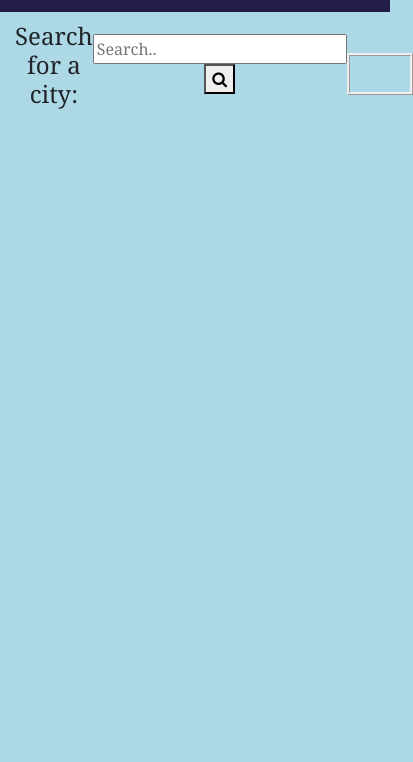
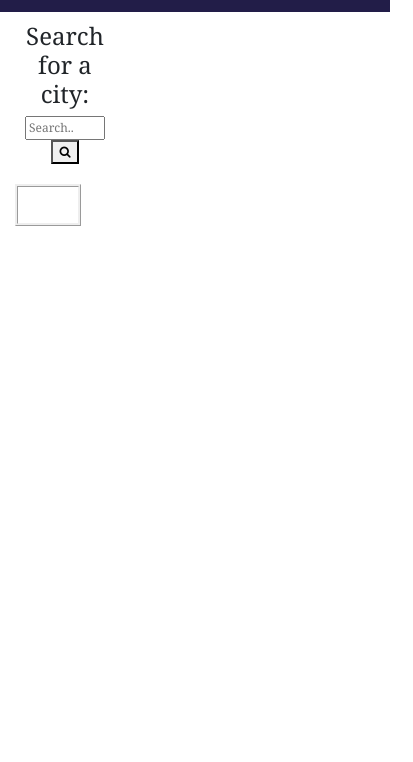
Before and after one commit to Chib1co/WeatherForecast_Yourcity, a plain HTML site: page index.html in a window 390 px wide. Shown: the part 82-844 px from the top of the page, 413 px wide, since content can reach past the window. Drawn offline with nearby package versions, Linux system fonts and the light colour scheme.

Commit message:
fixing layout

```diff
--- a/index.html
+++ b/index.html
@@ -24,7 +24,7 @@
 <!--search city and adding to the list-->
 <div class="conteiner">
 
-    <div slass="row">
+    <div class="row weatherItems">
         <!--searching a city-->
         <div class="col-4 city-search">
             <h4 style="margin-top:10px">Search for a city: </h4>
--- a/style.css
+++ b/style.css
@@ -40,10 +40,16 @@ body{
 }
 
 .city-info{
+    margin-top: 20px;
     border: ridge;
     padding-left: 10px;
     padding-top: 10px;
     padding-bottom: 10px;
+}
+
+.weatherItems{
+    margin-left: auto;
+    margin-right: auto;
 }
 
 .dateOfcity {
@@ -57,7 +63,7 @@ body{
 
  .card{
      margin-right: 5px;
-     font-size: 12px;
+     font-size: 14px;
      background-color: skyblue;
 
  }
@@ -72,23 +78,21 @@ body{
 
  @media only screen and (max-width: 760px) {
     body {
-      background-color: lightblue;
+      font-size: 12px;
     }
     .city-search{
         width: auto;
-        display: flex;
         align-items: center;
         text-align: center;
 
     }
     .city-list{
+        font-size: 14px;
         width: auto;
-        display: flex;
         align-items: center;
     }
     .fiveDaysCard{
         flex-wrap: nowrap;
-        display: flex;
 
     }
 
@@ -99,5 +103,14 @@ body{
         margin-bottom: 10px;
         width: auto;
       }
+      .cityname {
+          width: 80px
+      }
+
+      /* .weatherItems{
+        display: flex;
+        margin-left: auto;
+        margin-right: auto;
+    } */
 
   }
```
